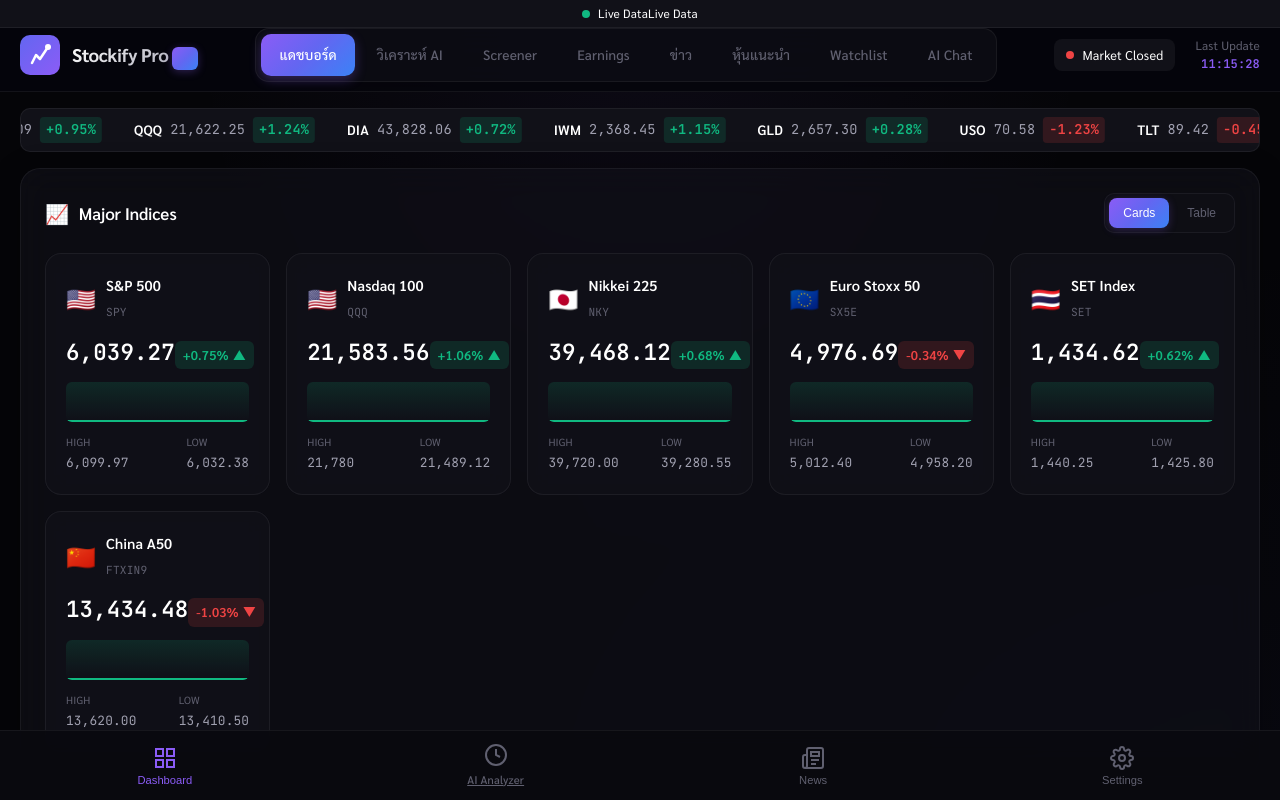
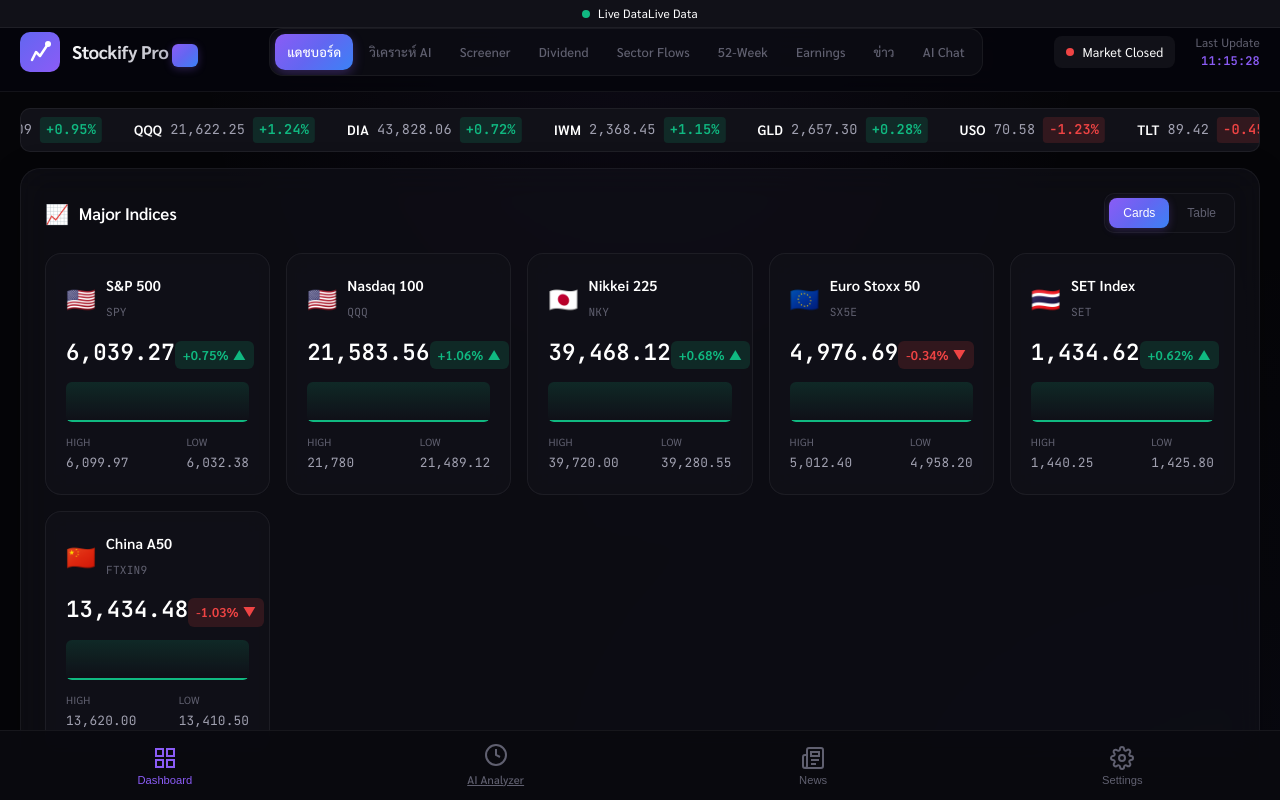
Before and after one commit to humyai99/stockitfy, a plain HTML site: page index.html in a window 1280 px wide. Shown: the top 800 px of the page. Drawn offline with Linux system fonts and the light colour scheme; no server answers.

Commit message:
Fix navigation tabs overflow - make scrollable

```diff
--- a/css/styles.css
+++ b/css/styles.css
@@ -235,20 +235,30 @@
     padding: 5px;
     border-radius: 14px;
     border: 1px solid var(--border-color);
+    overflow-x: auto;
+    max-width: 800px;
+    scrollbar-width: none;
+    -ms-overflow-style: none;
+}
+
+.nav-tabs::-webkit-scrollbar {
+    display: none;
 }
 
 .nav-tab {
-    padding: 10px 18px;
+    padding: 8px 12px;
     background: none;
     border: none;
     color: var(--text-muted);
-    font-size: 0.85rem;
+    font-size: 0.8rem;
     font-weight: 500;
     cursor: pointer;
     border-radius: 10px;
     transition: all var(--transition-normal);
     text-decoration: none;
     position: relative;
+    white-space: nowrap;
+    flex-shrink: 0;
 }
 
 .nav-tab:hover {
--- a/index.html
+++ b/index.html
@@ -68,10 +68,11 @@
                     <a href="index.html" class="nav-tab active">แดชบอร์ด</a>
                     <a href="analyzer.html" class="nav-tab">วิเคราะห์ AI</a>
                     <a href="screener.html" class="nav-tab">Screener</a>
+                    <a href="dividend.html" class="nav-tab">Dividend</a>
+                    <a href="sector-flows.html" class="nav-tab">Sector Flows</a>
+                    <a href="52week.html" class="nav-tab">52-Week</a>
                     <a href="earnings.html" class="nav-tab">Earnings</a>
                     <a href="news.html" class="nav-tab">ข่าว</a>
-                    <a href="picks.html" class="nav-tab">หุ้นแนะนำ</a>
-                    <a href="watchlist.html" class="nav-tab">Watchlist</a>
                     <a href="chatbot.html" class="nav-tab">AI Chat</a>
                 </div>
 
```
